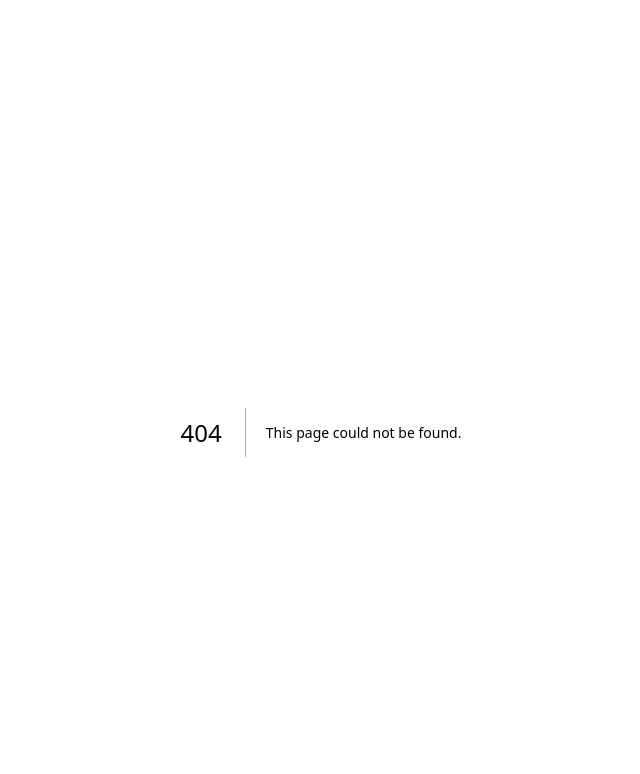
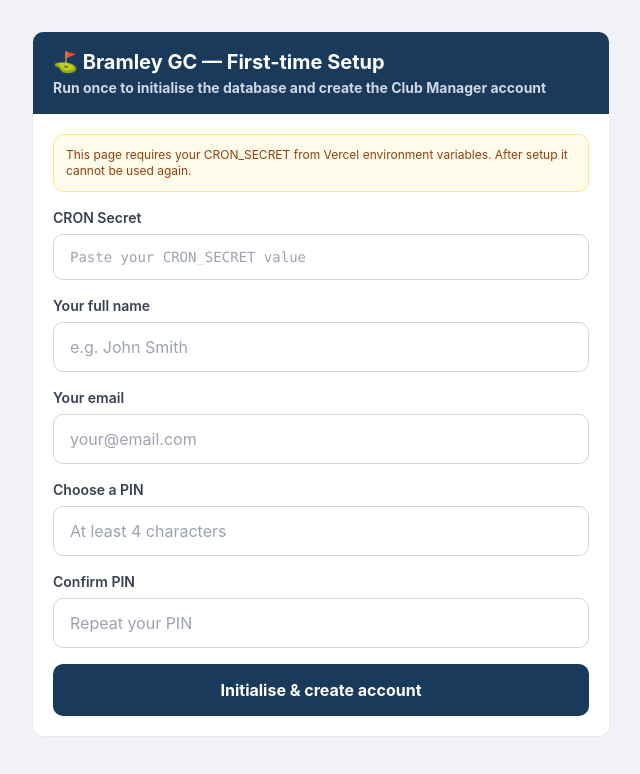
Before and after one commit to johnnydw-bit/BCI, a Next.js app: page /setup in a window 1280 px wide. Before the commit this address had no page. Shown: the top 774 px of the page, without its empty margins (319-959 px from the left). Built offline with nearby package versions, Linux system fonts and the light colour scheme.

Commit message:
Add browser-friendly first-time setup page

```diff
--- /dev/null
+++ b/app/setup/page.tsx
@@ -0,0 +1,136 @@
+'use client'
+
+import { useState } from 'react'
+
+export default function SetupPage() {
+  const [cronSecret, setCronSecret] = useState('')
+  const [name, setName] = useState('')
+  const [email, setEmail] = useState('')
+  const [pin, setPin] = useState('')
+  const [confirmPin, setConfirmPin] = useState('')
+  const [step, setStep] = useState<'form' | 'loading' | 'done' | 'error'>('form')
+  const [message, setMessage] = useState('')
+  const [dbStatus, setDbStatus] = useState('')
+
+  async function handleSetup(e: React.FormEvent) {
+    e.preventDefault()
+    if (pin !== confirmPin) { setMessage('PINs do not match'); return }
+    if (pin.length < 4) { setMessage('PIN must be at least 4 characters'); return }
+
+    setStep('loading')
+    setMessage('')
+
+    // Step 1: init DB
+    setDbStatus('Initialising database…')
+    const dbRes = await fetch('/api/admin/init-db', {
+      method: 'POST',
+      headers: { Authorization: `Bearer ${cronSecret}` },
+    })
+    if (!dbRes.ok) {
+      setMessage('Database init failed — check your CRON_SECRET')
+      setStep('error')
+      return
+    }
+
+    // Step 2: create Club Manager
+    setDbStatus('Creating Club Manager account…')
+    const bmRes = await fetch('/api/admin/bootstrap', {
+      method: 'POST',
+      headers: {
+        Authorization: `Bearer ${cronSecret}`,
+        'Content-Type': 'application/json',
+      },
+      body: JSON.stringify({ pin, name, email }),
+    })
+    const data = await bmRes.json()
+    if (!bmRes.ok) {
+      setMessage(data.error ?? 'Bootstrap failed')
+      setStep('error')
+      return
+    }
+
+    setStep('done')
+  }
+
+  if (step === 'done') {
+    return (
+      <div className="bramley-card">
+        <div className="bramley-header">⛳ Bramley GC — Setup</div>
+        <div className="bramley-body space-y-4">
+          <div className="bg-green-50 border border-green-200 rounded-[10px] p-4">
+            <p className="text-green-800 font-semibold">✓ Setup complete</p>
+            <p className="text-green-700 text-sm mt-1">Club Manager account created. You can now sign in.</p>
+          </div>
+          <a href="/" className="bramley-btn block text-center">Go to login →</a>
+          <p className="text-xs text-gray-400 text-center">
+            This setup page will reject further attempts once a Club Manager exists.
+          </p>
+        </div>
+      </div>
+    )
+  }
+
+  return (
+    <div className="bramley-card">
+      <div className="bramley-header">
+        <h1 className="text-xl font-bold">⛳ Bramley GC — First-time Setup</h1>
+        <p className="text-sm opacity-80 mt-0.5">Run once to initialise the database and create the Club Manager account</p>
+      </div>
+      <div className="bramley-body">
+        <form onSubmit={handleSetup} className="space-y-4">
+          <div className="bg-amber-50 border border-amber-200 rounded-[10px] p-3">
+            <p className="text-amber-800 text-xs">This page requires your CRON_SECRET from Vercel environment variables. After setup it cannot be used again.</p>
+          </div>
+
+          <div>
+            <label className="bramley-label">CRON Secret</label>
+            <input
+              className="bramley-input font-mono text-sm"
+              type="password"
+              value={cronSecret}
+              onChange={(e) => setCronSecret(e.target.value)}
+              placeholder="Paste your CRON_SECRET value"
+              required
+            />
+          </div>
+
+          <div>
+            <label className="bramley-label">Your full name</label>
+            <input className="bramley-input" type="text" value={name} onChange={(e) => setName(e.target.value)} placeholder="e.g. John Smith" required />
+          </div>
+
+          <div>
+            <label className="bramley-label">Your email</label>
+            <input className="bramley-input" type="email" value={email} onChange={(e) => setEmail(e.target.value)} placeholder="your@email.com" required />
+          </div>
+
+          <div>
+            <label className="bramley-label">Choose a PIN</label>
+            <input className="bramley-input" type="password" value={pin} onChange={(e) => setPin(e.target.value)} placeholder="At least 4 characters" required />
+          </div>
+
+          <div>
+            <label className="bramley-label">Confirm PIN</label>
+            <input className="bramley-input" type="password" value={confirmPin} onChange={(e) => setConfirmPin(e.target.value)} placeholder="Repeat your PIN" required />
+          </div>
+
+          {message && <p className="bramley-error">{message}</p>}
+
+          {step === 'loading' && (
+            <p className="text-sm text-gray-500">{dbStatus}</p>
+          )}
+
+          <button type="submit" className="bramley-btn" disabled={step === 'loading'}>
+            {step === 'loading' ? <span className="spinner" /> : 'Initialise & create account'}
+          </button>
+
+          {step === 'error' && (
+            <button type="button" onClick={() => setStep('form')} className="bramley-btn-secondary">
+              Try again
+            </button>
+          )}
+        </form>
+      </div>
+    </div>
+  )
+}
```
